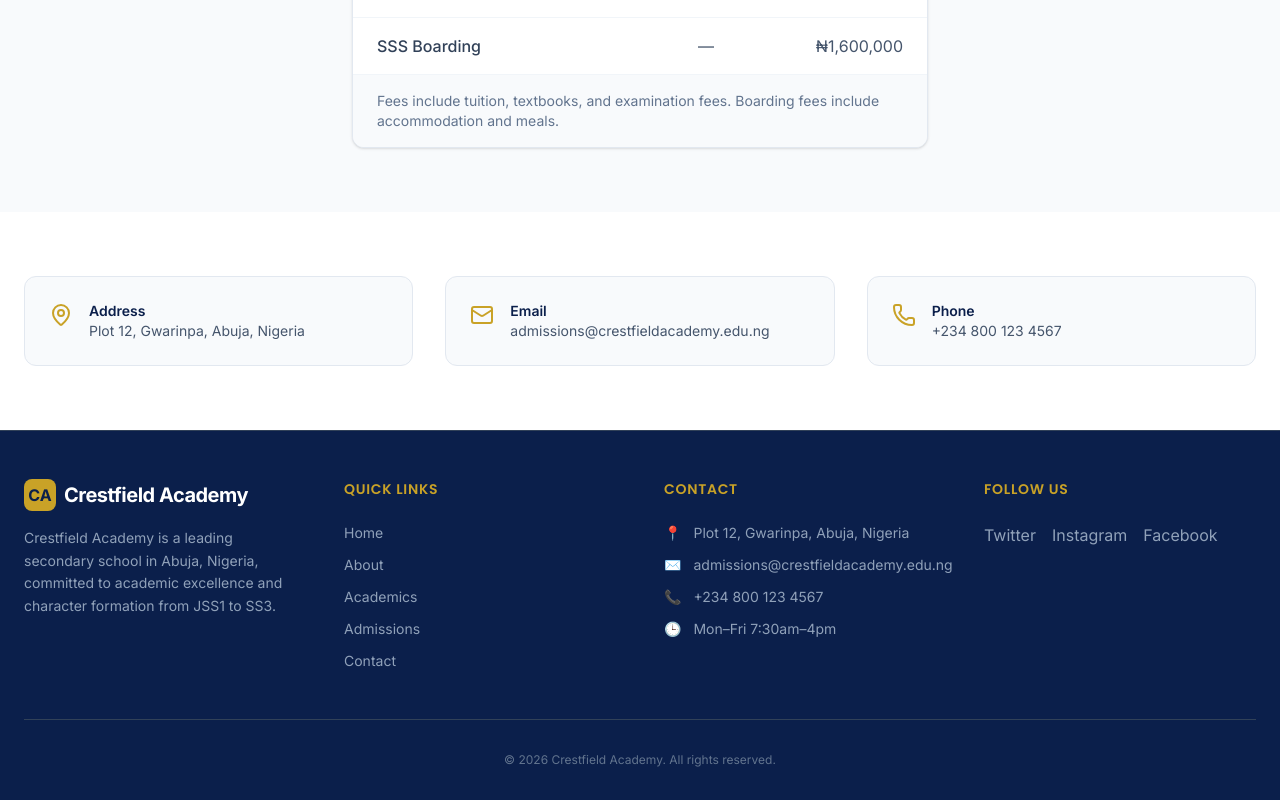
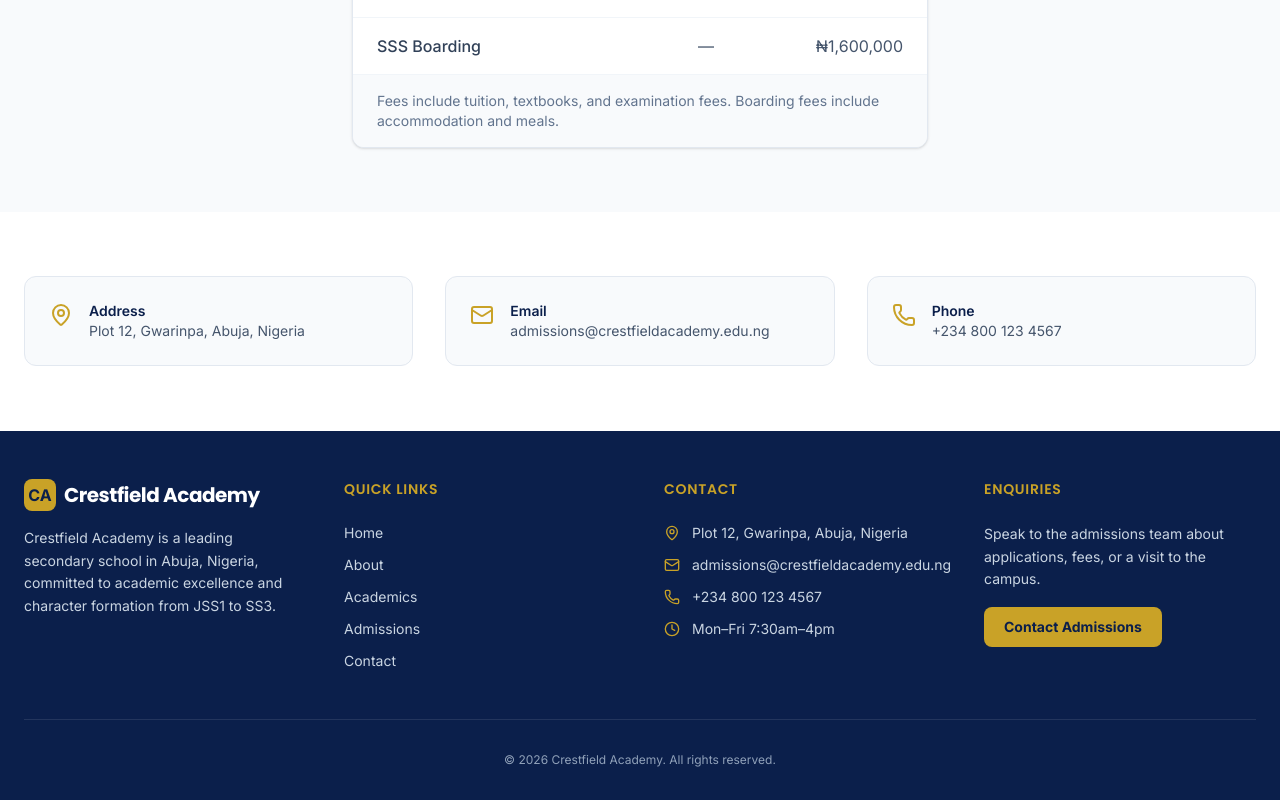
Before and after one commit to Devfreedom/crestfield-academy, a Next.js app: page /admissions in a window 1280 px wide. Shown: the part 1513-2313 px from the top of the page. Built offline with nearby package versions, Linux system fonts and the light colour scheme.

Commit message:
fix: update imports and improve layout structure in page component

```diff
--- a/src/app/page.tsx
+++ b/src/app/page.tsx
@@ -1,6 +1,6 @@
 import Link from 'next/link';
-import Image from 'next/image';
-import { ArrowRight, Users, GraduationCap, ShieldCheck, Award, BookOpen } from 'lucide-react';
+import { ArrowRight, Users, GraduationCap, ShieldCheck, Award, BookOpen, MapPin } from 'lucide-react';
+import { NEWS_ITEMS } from '@/lib/data';
 
 const STATS = [
   { label: 'Students', value: '850+', icon: Users },
@@ -12,59 +12,54 @@ const STATS = [
 const WHY_CRESTFIELD = [
   {
     title: 'Academic Excellence',
-    description: 'Rigorous British-Nigerian curriculum preparing students for WAEC, NECO, and IGCSE with outstanding results.',
+    description:
+      'Rigorous British-Nigerian curriculum preparing students for WAEC, NECO, and IGCSE with outstanding results.',
     icon: BookOpen,
   },
   {
     title: 'Character Formation',
-    description: 'We build integrity, discipline, and service-minded leaders who excel beyond the classroom.',
+    description:
+      'We build integrity, discipline, and service-minded leaders who excel beyond the classroom.',
     icon: ShieldCheck,
   },
   {
     title: 'Qualified Teachers',
-    description: '62 certified, passionate educators dedicated to every student\'s success across all subjects.',
+    description:
+      '62 certified, passionate educators dedicated to every student\u2019s success across all subjects.',
     icon: Users,
   },
   {
     title: 'Modern Facilities',
-    description: 'Well-equipped science labs, computer center, library, and sports facilities for holistic learning.',
+    description:
+      'Well-equipped science labs, computer center, library, and sports facilities for holistic learning.',
     icon: GraduationCap,
   },
   {
     title: 'Small Class Sizes',
-    description: 'Personalized attention with optimal teacher-to-student ratios in every class from JSS1 to SS3.',
+    description:
+      'Personalized attention with optimal teacher-to-student ratios in every class from JSS1 to SS3.',
     icon: Users,
   },
   {
     title: 'Moral & Spiritual Growth',
-    description: 'Values-based education rooted in excellence, integrity, discipline, and service to others.',
+    description:
+      'Values-based education rooted in excellence, integrity, discipline, and service to others.',
     icon: ShieldCheck,
   },
 ];
 
-const NEWS = [
-  {
-    title: 'WAEC Registration Now Open',
-    date: 'November 8, 2025',
-    excerpt: 'SS3 students can now register for the 2025 WAEC examinations. Deadline: November 30.',
-  },
-  {
-    title: 'Mid-Term Break Announcement',
-    date: 'November 10, 2025',
-    excerpt: 'School will be closed from November 15-17 for mid-term break. Classes resume Monday, November 18.',
-  },
-  {
-    title: 'Science Fair 2025',
-    date: 'October 25, 2025',
-    excerpt: 'Our annual science fair showcased innovative student projects in robotics, chemistry, and environmental science.',
-  },
+const AT_A_GLANCE = [
+  { icon: MapPin, label: 'Location', value: 'Plot 12, Gwarinpa, Abuja' },
+  { icon: BookOpen, label: 'Curriculum', value: 'British-Nigerian' },
+  { icon: Award, label: 'Examinations', value: 'WAEC \u00b7 NECO \u00b7 IGCSE' },
+  { icon: Users, label: 'Class Size', value: 'Average 24 students' },
 ];
 
 const TESTIMONIALS = [
   {
     name: 'Mrs. Folake Adebayo',
     role: 'Parent of SS2 Student',
-    text: 'Crestfield Academy has transformed my daughter\'s confidence and academic performance. The teachers truly care.',
+    text: 'Crestfield Academy has transformed my daughter\u2019s confidence and academic performance. The teachers truly care.',
   },
   {
     name: 'Mr. Chinedu Okafor',
@@ -75,26 +70,42 @@ const TESTIMONIALS = [
 
 export default function Home() {
   return (
-    <div className="flex flex-col flex-1">
-      <section className="relative bg-navy text-white py-20 lg:py-32 overflow-hidden">
-        <div className="absolute inset-0 bg-[url('https://images.unsplash.com/photo-1523050854058-8df90110c9f1?w=1920&q=80')] bg-cover bg-center opacity-20" />
-        <div className="relative z-10 max-w-7xl mx-auto px-6">
-          <div className="text-center lg:text-left max-w-4xl lg:max-w-none">
-            <span className="inline-block px-4 py-1.5 rounded-full bg-gold/20 text-gold text-sm font-semibold mb-6 border border-gold/30">
+    <div className="flex flex-1 flex-col">
+      <section className="relative overflow-hidden bg-navy text-white">
+        {/* Decorative background is built entirely in CSS, so the hero needs no
+            image request and the LCP element paints immediately. */}
+        <div
+          aria-hidden="true"
+          className="absolute inset-0 bg-[radial-gradient(circle_at_12%_18%,rgba(201,162,39,0.28),transparent_45%),radial-gradient(circle_at_88%_8%,rgba(255,255,255,0.12),transparent_42%)]"
+        />
+        <div
+          aria-hidden="true"
+          className="absolute inset-0 opacity-[0.06] [background-image:linear-gradient(#ffffff_1px,transparent_1px),linear-gradient(90deg,#ffffff_1px,transparent_1px)] [background-size:56px_56px]"
+        />
+
+        <div className="relative mx-auto max-w-7xl px-6 py-20 lg:py-32">
+          <div className="max-w-4xl">
+            <span className="mb-6 inline-block rounded-full border border-gold/30 bg-gold/20 px-4 py-1.5 text-sm font-semibold text-gold">
               Admissions Open for 2025/2026 Session
             </span>
-            <h1 className="font-poppins text-4xl lg:text-6xl font-bold leading-tight mb-6">
+            <h1 className="mb-6 font-poppins text-4xl font-bold leading-tight lg:text-6xl">
               Where Character Meets Excellence
             </h1>
-            <p className="text-lg lg:text-xl text-slate-200 mb-8 max-w-2xl lg:max-w-lg leading-relaxed">
+            <p className="mb-8 max-w-2xl text-lg leading-relaxed text-slate-200 lg:text-xl">
               Crestfield Academy offers a world-class British-Nigerian curriculum from JSS1 to SS3,
               nurturing future leaders with integrity, discipline, and academic excellence in Abuja.
             </p>
-            <div className="flex flex-col sm:flex-row gap-4 justify-center lg:justify-start">
-              <Link href="/admissions" className="bg-gold text-navy px-8 py-4 rounded-lg font-bold text-lg hover:bg-gold/90 transition-colors flex items-center justify-center gap-2">
-                Apply Now <ArrowRight size={20} />
+            <div className="flex flex-col gap-4 sm:flex-row">
+              <Link
+                href="/admissions"
+                className="flex items-center justify-center gap-2 rounded-lg bg-gold px-8 py-4 text-lg font-bold text-navy transition-colors hover:bg-gold/90"
+              >
+                Apply Now <ArrowRight size={20} aria-hidden="true" />
               </Link>
-              <Link href="/academics" className="border border-white/30 text-white px-8 py-4 rounded-lg font-bold text-lg hover:bg-white/10 transition-colors flex items-center justify-center gap-2">
+              <Link
+                href="/academics"
+                className="flex items-center justify-center gap-2 rounded-lg border border-white/30 px-8 py-4 text-lg font-bold text-white transition-colors hover:bg-white/10"
+              >
                 Explore Academics
               </Link>
             </div>
@@ -102,112 +113,151 @@ export default function Home() {
         </div>
       </section>
 
-      <section className="py-16 bg-white">
-        <div className="max-w-7xl mx-auto px-6">
-          <div className="grid grid-cols-2 md:grid-cols-4 gap-6">
+      <section className="bg-white py-16">
+        <div className="mx-auto max-w-7xl px-6">
+          <div className="grid grid-cols-2 gap-6 md:grid-cols-4">
             {STATS.map((stat) => (
-              <div key={stat.label} className="text-center p-6 rounded-xl border border-slate-200 bg-slate-50">
-                <stat.icon className="w-8 h-8 text-gold mx-auto mb-3" />
-                <p className="text-2xl font-bold text-navy font-poppins">{stat.value}</p>
-                <p className="text-sm text-slate-500 mt-1">{stat.label}</p>
+              <div
+                key={stat.label}
+                className="rounded-xl border border-slate-200 bg-slate-50 p-6 text-center"
+              >
+                <stat.icon className="mx-auto mb-3 h-8 w-8 text-gold" aria-hidden="true" />
+                <p className="font-poppins text-2xl font-bold text-navy">{stat.value}</p>
+                <p className="mt-1 text-sm text-slate-500">{stat.label}</p>
               </div>
             ))}
           </div>
         </div>
       </section>
 
-      <section className="py-16 bg-slate-50">
-        <div className="max-w-7xl mx-auto px-6">
-          <div className="text-center mb-12">
-            <h2 className="font-poppins text-3xl font-bold text-navy mb-4">Why Crestfield Academy?</h2>
-            <p className="text-slate-600 max-w-2xl mx-auto">
+      <section className="bg-slate-50 py-16">
+        <div className="mx-auto max-w-7xl px-6">
+          <div className="mb-12 text-center">
+            <h2 className="mb-4 font-poppins text-3xl font-bold text-navy">Why Crestfield Academy?</h2>
+            <p className="mx-auto max-w-2xl text-slate-600">
               A premium private secondary school committed to academic excellence and character formation.
             </p>
           </div>
-          <div className="grid md:grid-cols-3 lg:grid-cols-4 gap-6">
+          <div className="grid gap-6 md:grid-cols-3 lg:grid-cols-4">
             {WHY_CRESTFIELD.map((feature) => (
-              <div key={feature.title} className="bg-white rounded-xl border border-slate-200 p-6 shadow-sm hover:shadow-md transition-shadow">
-                <div className="w-12 h-12 rounded-lg bg-gold/10 flex items-center justify-center text-gold mb-4">
-                  <feature.icon size={24} />
+              <div
+                key={feature.title}
+                className="rounded-xl border border-slate-200 bg-white p-6 shadow-sm transition-shadow hover:shadow-md"
+              >
+                <div className="mb-4 flex h-12 w-12 items-center justify-center rounded-lg bg-gold/10 text-gold">
+                  <feature.icon size={24} aria-hidden="true" />
                 </div>
-                <h3 className="font-poppins text-lg font-bold text-navy mb-2">{feature.title}</h3>
-                <p className="text-sm text-slate-600 leading-relaxed">{feature.description}</p>
+                <h3 className="mb-2 font-poppins text-lg font-bold text-navy">{feature.title}</h3>
+                <p className="text-sm leading-relaxed text-slate-600">{feature.description}</p>
               </div>
             ))}
           </div>
         </div>
       </section>
 
-      <section className="py-16 bg-white">
-        <div className="max-w-7xl mx-auto px-6">
-          <div className="flex flex-col lg:flex-row gap-12 items-center">
-            <div className="lg:w-1/2">
-              <Image
-                src="/next.svg"
-                alt="Academics"
-                className="rounded-xl shadow-lg"
-                width={600}
-                height={400}
-                priority
-              />
+      <section className="bg-white py-16">
+        <div className="mx-auto max-w-7xl px-6">
+          <div className="flex flex-col items-center gap-12 lg:flex-row">
+            <div className="w-full lg:w-1/2">
+              <div className="rounded-2xl border border-slate-200 bg-gradient-to-br from-navy to-[#162f63] p-8 text-white shadow-lg">
+                <p className="mb-1 text-xs font-semibold uppercase tracking-wider text-gold">
+                  Crestfield at a glance
+                </p>
+                <h2 className="mb-6 font-poppins text-2xl font-bold">Comprehensive Academics</h2>
+                <ul className="space-y-4">
+                  {AT_A_GLANCE.map((item) => (
+                    <li key={item.label} className="flex items-center gap-4 border-b border-white/10 pb-4 last:border-0 last:pb-0">
+                      <span className="flex h-10 w-10 shrink-0 items-center justify-center rounded-lg bg-gold/15 text-gold">
+                        <item.icon size={20} aria-hidden="true" />
+                      </span>
+                      <div>
+                        <p className="text-xs uppercase tracking-wider text-slate-300">{item.label}</p>
+                        <p className="font-medium text-white">{item.value}</p>
+                      </div>
+                    </li>
+                  ))}
+                </ul>
+              </div>
             </div>
             <div className="lg:w-1/2">
-              <h2 className="font-poppins text-3xl font-bold text-navy mb-6">Comprehensive Academics</h2>
-              <p className="text-slate-600 mb-6 leading-relaxed">
+              <h2 className="mb-6 font-poppins text-3xl font-bold text-navy">Comprehensive Academics</h2>
+              <p className="mb-6 leading-relaxed text-slate-600">
                 From JSS1 to SS3, we offer Science, Arts, and Commercial streams with expert teachers
                 and modern facilities. Our students consistently achieve outstanding results in WAEC,
                 NECO, and IGCSE examinations.
               </p>
-              <Link href="/academics" className="bg-navy text-white px-6 py-3 rounded-lg font-medium hover:bg-navy/90 transition-colors inline-flex items-center gap-2">
-                View Academics <ArrowRight size={18} />
+              <p className="mb-6 leading-relaxed text-slate-600">
+                Every student is taught by a subject specialist, assessed continuously, and supported by
+                pastoral care, counselling, and club activities that develop leadership and service.
+              </p>
+              <Link
+                href="/academics"
+                className="inline-flex items-center gap-2 rounded-lg bg-navy px-6 py-3 font-medium text-white transition-colors hover:bg-navy/90"
+              >
+                View Academics <ArrowRight size={18} aria-hidden="true" />
               </Link>
             </div>
           </div>
         </div>
       </section>
 
-      <section className="py-16 bg-slate-50">
-        <div className="max-w-7xl mx-auto px-6">
-          <div className="text-center mb-12">
-            <h2 className="font-poppins text-3xl font-bold text-navy mb-4">News & Events</h2>
-            <p className="text-slate-600 max-w-2xl mx-auto">Stay updated with the latest from Crestfield Academy.</p>
+      <section className="bg-slate-50 py-16">
+        <div className="mx-auto max-w-7xl px-6">
+          <div className="mb-12 text-center">
+            <h2 className="mb-4 font-poppins text-3xl font-bold text-navy">News &amp; Events</h2>
+            <p className="mx-auto max-w-2xl text-slate-600">
+              Stay updated with the latest from Crestfield Academy.
+            </p>
           </div>
-          <div className="grid md:grid-cols-3 gap-6">
-            {NEWS.map((news) => (
-              <div key={news.title} className="bg-white rounded-xl border border-slate-200 p-6 hover:shadow-md transition-shadow">
-                <p className="text-xs font-semibold text-navy/70 uppercase tracking-wider mb-2">{news.date}</p>
-                <h3 className="font-poppins text-lg font-bold text-navy mb-3">{news.title}</h3>
-                <p className="text-sm text-slate-600 leading-relaxed">{news.excerpt}</p>
-              </div>
+          <div className="grid gap-6 md:grid-cols-3">
+            {NEWS_ITEMS.map((news) => (
+              <article
+                key={news.id}
+                className="rounded-xl border border-slate-200 bg-white p-6 transition-shadow hover:shadow-md"
+              >
+                <p className="mb-2 text-xs font-semibold uppercase tracking-wider text-navy/70">
+                  {news.date}
+                </p>
+                <h3 className="mb-3 font-poppins text-lg font-bold text-navy">{news.title}</h3>
+                <p className="text-sm leading-relaxed text-slate-600">{news.excerpt}</p>
+              </article>
             ))}
           </div>
         </div>
       </section>
 
-      <section className="py-16 bg-white">
-        <div className="max-w-7xl mx-auto px-6">
-          <div className="text-center mb-12">
-            <h2 className="font-poppins text-3xl font-bold text-navy mb-4">What Parents Say</h2>
+      <section className="bg-white py-16">
+        <div className="mx-auto max-w-7xl px-6">
+          <div className="mb-12 text-center">
+            <h2 className="font-poppins text-3xl font-bold text-navy">What Parents Say</h2>
           </div>
-          <div className="grid md:grid-cols-2 gap-8">
-            {TESTIMONIALS.map((t) => (
-              <div key={t.name} className="bg-slate-50 rounded-xl p-6 border border-slate-200">
-                <p className="text-slate-600 italic mb-4">"{t.text}"</p>
-                <p className="font-bold text-navy">{t.name}</p>
-                <p className="text-sm text-slate-500">{t.role}</p>
-              </div>
+          <div className="grid gap-8 md:grid-cols-2">
+            {TESTIMONIALS.map((testimonial) => (
+              <figure
+                key={testimonial.name}
+                className="rounded-xl border border-slate-200 bg-slate-50 p-6"
+              >
+                <blockquote className="mb-4 text-slate-600">&ldquo;{testimonial.text}&rdquo;</blockquote>
+                <figcaption>
+                  <p className="font-bold text-navy">{testimonial.name}</p>
+                  <p className="text-sm text-slate-500">{testimonial.role}</p>
+                </figcaption>
+              </figure>
             ))}
           </div>
         </div>
       </section>
 
-      <section className="py-20 bg-navy text-white">
-        <div className="max-w-7xl mx-auto px-6 text-center">
-          <h2 className="font-poppins text-3xl font-bold mb-6">Ready to Join Crestfield?</h2>
-          <p className="text-slate-300 mb-8 max-w-2xl mx-auto">
+      <section className="bg-navy py-20 text-white">
+        <div className="mx-auto max-w-7xl px-6 text-center">
+          <h2 className="mb-6 font-poppins text-3xl font-bold">Ready to Join Crestfield?</h2>
+          <p className="mx-auto mb-8 max-w-2xl text-slate-300">
             Give your child the foundation for excellence. Applications are open for the 2025/2026 session.
           </p>
-          <Link href="/admissions" className="bg-gold text-navy px-10 py-4 rounded-lg font-bold text-lg inline-block hover:bg-gold/90 transition-colors">
+          <Link
+            href="/admissions"
+            className="inline-block rounded-lg bg-gold px-10 py-4 text-lg font-bold text-navy transition-colors hover:bg-gold/90"
+          >
             Start Application
           </Link>
         </div>
--- a/src/components/Footer.tsx
+++ b/src/components/Footer.tsx
@@ -1,73 +1,91 @@
-'use client';
+import Link from 'next/link';
+import { MapPin, Mail, Phone, Clock } from 'lucide-react';
 
-import Link from 'next/link';
-import { useState, useEffect } from 'react';
+const QUICK_LINKS = [
+  { href: '/', label: 'Home' },
+  { href: '/about', label: 'About' },
+  { href: '/academics', label: 'Academics' },
+  { href: '/admissions', label: 'Admissions' },
+  { href: '/contact', label: 'Contact' },
+];
+
+const CONTACT = [
+  { icon: MapPin, text: 'Plot 12, Gwarinpa, Abuja, Nigeria' },
+  { icon: Mail, text: 'admissions@crestfieldacademy.edu.ng', href: 'mailto:admissions@crestfieldacademy.edu.ng' },
+  { icon: Phone, text: '+234 800 123 4567', href: 'tel:+2348001234567' },
+  { icon: Clock, text: 'Mon–Fri 7:30am–4pm' },
+];
 
 export default function Footer() {
-  const [year, setYear] = useState<number | null>(null);
-
-  useEffect(() => {
-    setYear(new Date().getFullYear());
-  }, []);
+  const year = new Date().getFullYear();
 
   return (
-    <footer className="bg-navy text-white pt-12 pb-8 border-t border-slate-700">
-      <div className="max-w-7xl mx-auto px-6">
-        <div className="grid grid-cols-1 md:grid-cols-4 gap-12 mb-12">
+    <footer className="border-t border-navy-800 bg-navy text-white">
+      <div className="mx-auto max-w-7xl px-6 pt-12 pb-8">
+        <div className="mb-12 grid grid-cols-1 gap-12 md:grid-cols-4">
           <div>
-            <div className="flex items-center gap-2 mb-4">
-              <div className="w-8 h-8 rounded-lg bg-gold flex items-center justify-center text-navy font-bold">
+            <div className="mb-4 flex items-center gap-2">
+              <span
+                aria-hidden="true"
+                className="flex h-8 w-8 items-center justify-center rounded-lg bg-gold font-bold text-navy"
+              >
                 CA
-              </div>
-              <span className="font-bold text-xl tracking-tight">Crestfield Academy</span>
+              </span>
+              <span className="font-poppins text-xl font-bold tracking-tight">Crestfield Academy</span>
             </div>
-            <p className="text-slate-400 text-sm leading-relaxed">
+            <p className="text-sm leading-relaxed text-slate-300">
               Crestfield Academy is a leading secondary school in Abuja, Nigeria,
               committed to academic excellence and character formation from JSS1 to SS3.
             </p>
           </div>
+
           <div>
-            <h4 className="text-sm font-semibold text-gold uppercase tracking-wider mb-6">Quick Links</h4>
-            <ul className="space-y-3 text-sm text-slate-400">
-              <li><Link href="/" className="hover:text-white transition-colors">Home</Link></li>
-              <li><Link href="/about" className="hover:text-white transition-colors">About</Link></li>
-              <li><Link href="/academics" className="hover:text-white transition-colors">Academics</Link></li>
-              <li><Link href="/admissions" className="hover:text-white transition-colors">Admissions</Link></li>
-              <li><Link href="/contact" className="hover:text-white transition-colors">Contact</Link></li>
+            <h2 className="mb-6 text-sm font-semibold uppercase tracking-wider text-gold">Quick Links</h2>
+            <ul className="space-y-3 text-sm text-slate-300">
+              {QUICK_LINKS.map((link) => (
+                <li key={link.href}>
+                  <Link href={link.href} className="transition-colors hover:text-white">
+                    {link.label}
+                  </Link>
+                </li>
+              ))}
             </ul>
           </div>
+
           <div>
-            <h4 className="text-sm font-semibold text-gold uppercase tracking-wider mb-6">Contact</h4>
-            <ul className="space-y-3 text-sm text-slate-400">
-              <li className="flex items-start gap-3">
-                <span className="text-gold">📍</span>
-                Plot 12, Gwarinpa, Abuja, Nigeria
-              </li>
-              <li className="flex items-start gap-3">
-                <span className="text-gold">✉️</span>
-                admissions@crestfieldacademy.edu.ng
-              </li>
-              <li className="flex items-start gap-3">
-                <span className="text-gold">📞</span>
-                +234 800 123 4567
-              </li>
-              <li className="flex items-start gap-3">
-                <span className="text-gold">🕒</span>
-                Mon–Fri 7:30am–4pm
-              </li>
+            <h2 className="mb-6 text-sm font-semibold uppercase tracking-wider text-gold">Contact</h2>
+            <ul className="space-y-3 text-sm text-slate-300">
+              {CONTACT.map((item) => (
+                <li key={item.text} className="flex items-start gap-3">
+                  <item.icon size={16} className="mt-0.5 shrink-0 text-gold" aria-hidden="true" />
+                  {item.href ? (
+                    <a href={item.href} className="transition-colors hover:text-white">
+                      {item.text}
+                    </a>
+                  ) : (
+                    <span>{item.text}</span>
+                  )}
+                </li>
+              ))}
             </ul>
           </div>
+
           <div>
-            <h4 className="text-sm font-semibold text-gold uppercase tracking-wider mb-6">Follow Us</h4>
-            <div className="flex gap-4">
-              <a href="#" className="text-slate-400 hover:text-white transition-colors">Twitter</a>
-              <a href="#" className="text-slate-400 hover:text-white transition-colors">Instagram</a>
-              <a href="#" className="text-slate-400 hover:text-white transition-colors">Facebook</a>
-            </div>
+            <h2 className="mb-6 text-sm font-semibold uppercase tracking-wider text-gold">Enquiries</h2>
+            <p className="mb-4 text-sm leading-relaxed text-slate-300">
+              Speak to the admissions team about applications, fees, or a visit to the campus.
+            </p>
+            <Link
+              href="/contact"
+              className="inline-flex items-center gap-2 rounded-lg bg-gold px-5 py-2.5 text-sm font-bold text-navy transition-colors hover:bg-gold/90"
+            >
+              Contact Admissions
+            </Link>
           </div>
         </div>
-        <div className="border-t border-slate-700 pt-8 text-center text-xs text-slate-500">
-          &copy; {year || 2025} Crestfield Academy. All rights reserved.
+
+        <div className="border-t border-white/10 pt-8 text-center text-xs text-slate-400">
+          &copy; {year} Crestfield Academy. All rights reserved.
         </div>
       </div>
     </footer>
```
